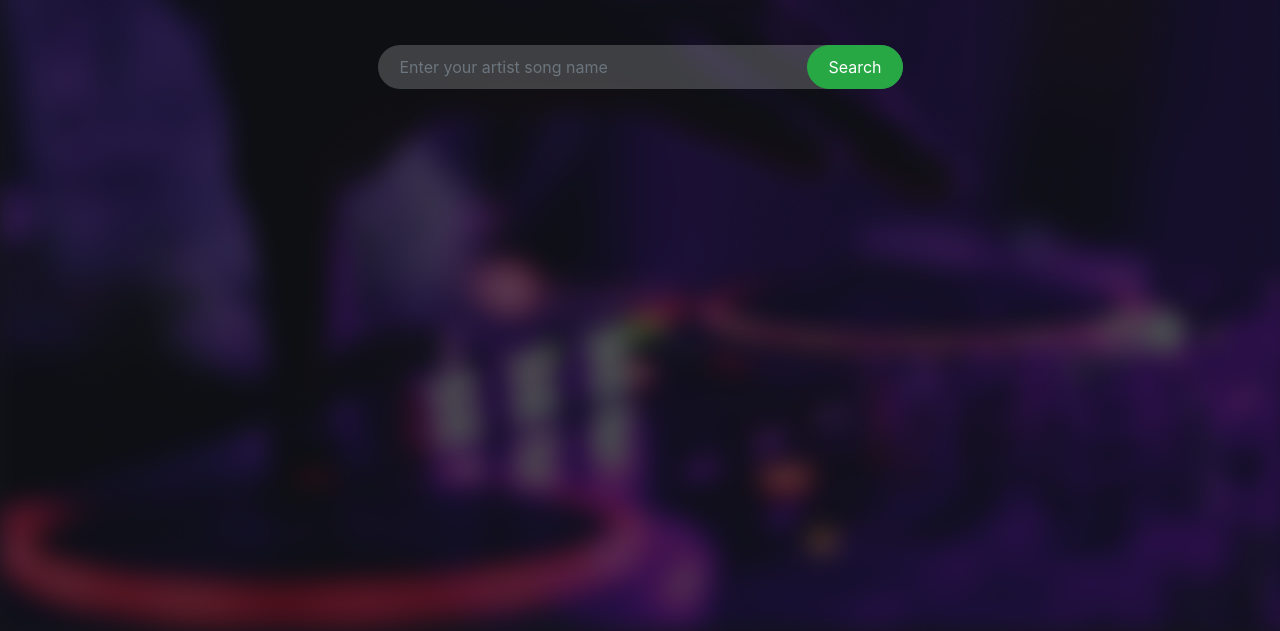
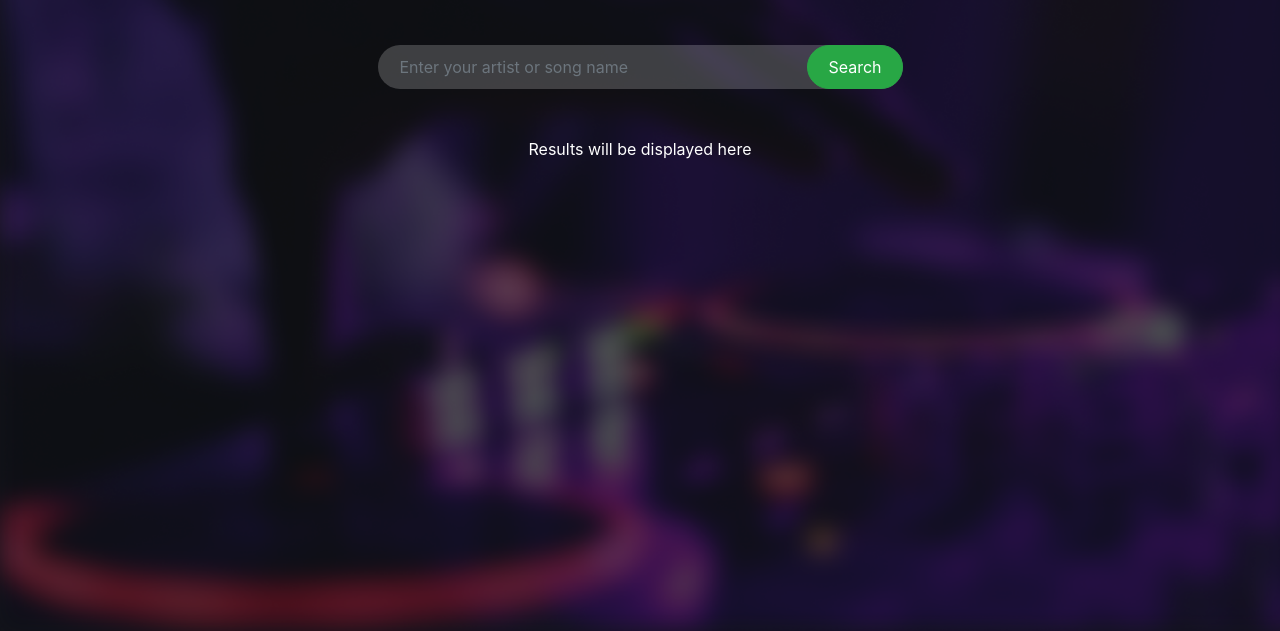
Before and after one commit to tanviranik004/hard-rock, a plain HTML site: page index.html in a window 1280 px wide. Shown: the part 169-800 px from the top of the page. Drawn offline with nearby package versions, Linux system fonts and the light colour scheme.

Commit message:
Final commit

```diff
--- a/index.html
+++ b/index.html
@@ -46,13 +46,14 @@
             <div class="search-bar col-md-6 mx-auto">
                 <h1 class="text-center">Lyrics Search</h1>
                 <div class="search-box my-5">
-                    <input id="songName" type="text" class="form-control" placeholder="Enter your artist song name">
+                    <input id="songName" type="text" class="form-control" placeholder="Enter your artist or song name">
                     <button id="searchButton" class="btn btn-success search-btn">Search</button>
                 </div>
             </div>
             <!-- === Simple results === -->
             <div class="d-flex justify-content-center">
                 <div id="Result" class="">
+                    <p>Results will be displayed here</p>
                 </div>
             </div>
             <!-- Single Lyrics -->
--- a/script.js
+++ b/script.js
@@ -1,3 +1,6 @@
+
+// Get lyrics button click
+// Event listener
 const searchButton = document.getElementById('searchButton');
 searchButton.addEventListener("click", function(){
     const songName = document.getElementById('songName').value;
@@ -45,4 +48,5 @@ ${data.lyrics}
             showLyrics.innerHTML = songLyrics;
         }
     })
+
 }
```
